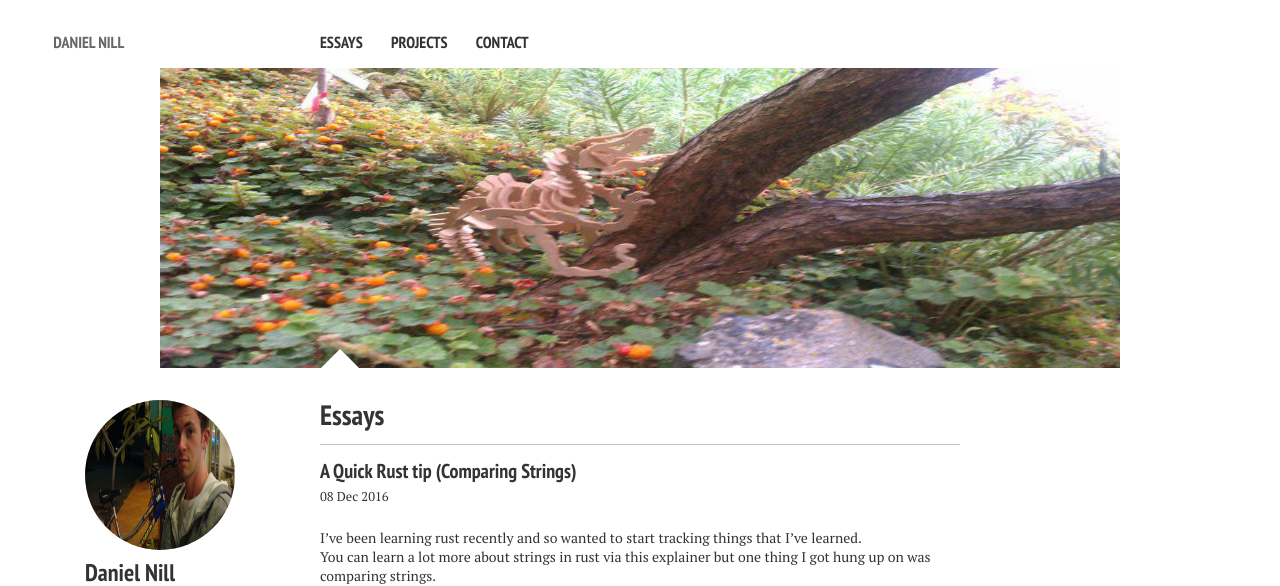
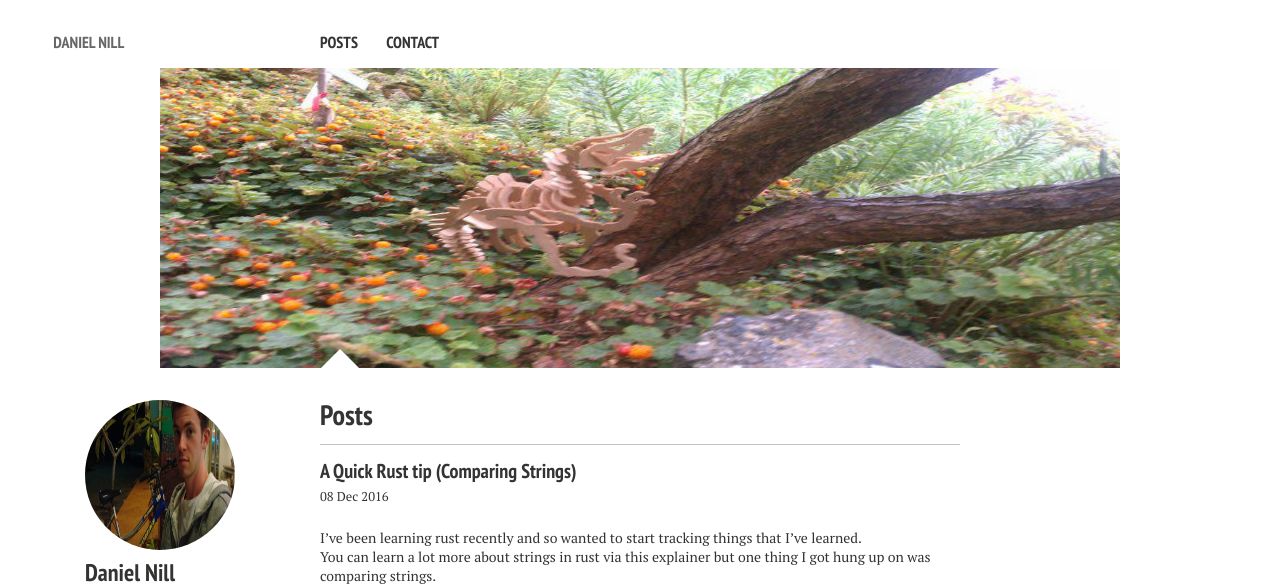
Before and after one commit to DanielNill/danielnill.github.io, a Jekyll site: the page built from index.md, in a window 1280 px wide and 900 px high. Shown: the top 586 px of the window. Built offline with Jekyll 4.4.1, drawn with Linux system fonts in a browser that asks for light colours; nearby versions of some CDN libraries; comment, search, counter and statistics services are not loaded.

Commit message:
update layout

```diff
--- a/_config.yml
+++ b/_config.yml
@@ -30,10 +30,8 @@ bing_verify:
 # Links to include in top navigation
 # For external links add external: true
 links:
-  - title: Essays
+  - title: Posts
     url: /
-  - title: Projects
-    url: /projects.html
   - title: Contact
     url: /contact.html
 
--- a/_layouts/home.html
+++ b/_layouts/home.html
@@ -23,7 +23,7 @@
 </div>
 
 <div id="index" itemprop="mainContentOfPage" itemscope itemtype="http://schema.org/Blog">
-  <h3><a href="{{ site.url}}/">Essays</a></h3>
+  <h3><a href="{{ site.url}}/">Posts</a></h3>
   {% for post in site.posts %}
     <article itemscope itemtype="http://schema.org/BlogPosting" itemprop="blogPost" class="listed_article">
       <h2 class="listed_headline" temprop="headline"><a href="{{ site.url }}{{ post.url }}" rel="bookmark" title="{{ post.title }}">{{ post.title }}</a></h2>
```
